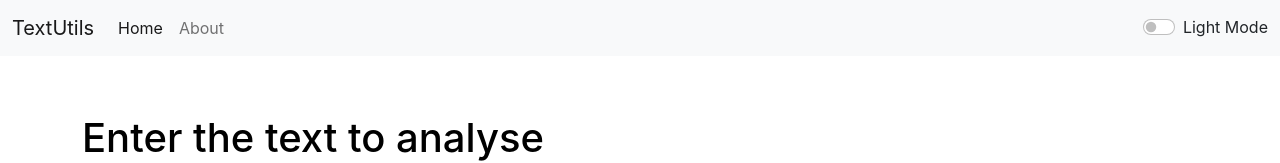
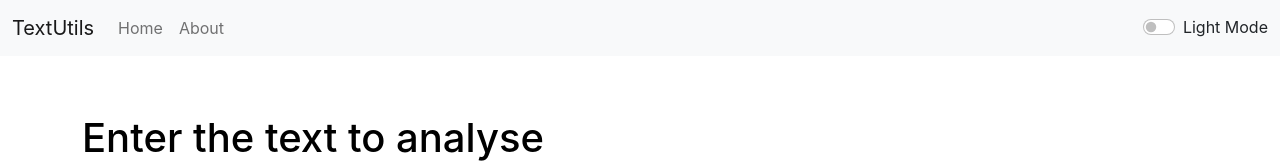
Before and after one commit to wildbeast321/textutils, a React (Create React App) app: page / in a window 1280 px wide. Shown: the top 163 px of the page. Built offline with nearby package versions, Linux system fonts and the light colour scheme.

Commit message:
Textutils done

```diff
--- a/src/components/Navbar.js
+++ b/src/components/Navbar.js
@@ -17,7 +17,7 @@ export default function Navbar(props) {
     <div className="collapse navbar-collapse" id="navbarSupportedContent">
       <ul className="navbar-nav me-auto mb-2 mb-lg-0">
         <li className="nav-item">
-          <Link className="nav-link active" aria-current="page" to="/">{props.home}</Link>
+          <Link className="nav-link" aria-current="page" to="/">{props.home}</Link>
         </li>
         <li className="nav-item">
           <Link className="nav-link" to="/About">{props.about}</Link>
--- a/src/components/textform.js
+++ b/src/components/textform.js
@@ -95,7 +95,7 @@ export default function TextForm(props) {
     </div>
     <div className="container my-5">
       <h1 style={props.textformcolor}>Text Summary</h1>
-      <p  style={props.textformcolor}><b>Letter:</b> {text.length}<br/><b>Words:</b> {text.split(" ").filter((element)=>{return element.length!==0}).length}<br/><b>Minutes need to read it:</b> {0.008*text.split(" ").filter((element)=>{return element.length!==0}).length}</p>
+      <p  style={props.textformcolor}><b>Letter:</b> {text.length}<br/><b>Words:</b> {text.split(/\s+/).filter((element)=>{return element.length!==0}).length}<br/><b>Minutes need to read it:</b> {0.008*text.split(/\s+/).filter((element)=>{return element.length!==0}).length}</p>
       <h2 style={props.textformcolor}>Preview</h2>
       <p  style={props.textformcolor}>{text.length>0?text:"Enter text above to preview"}</p>
     </div>
```
